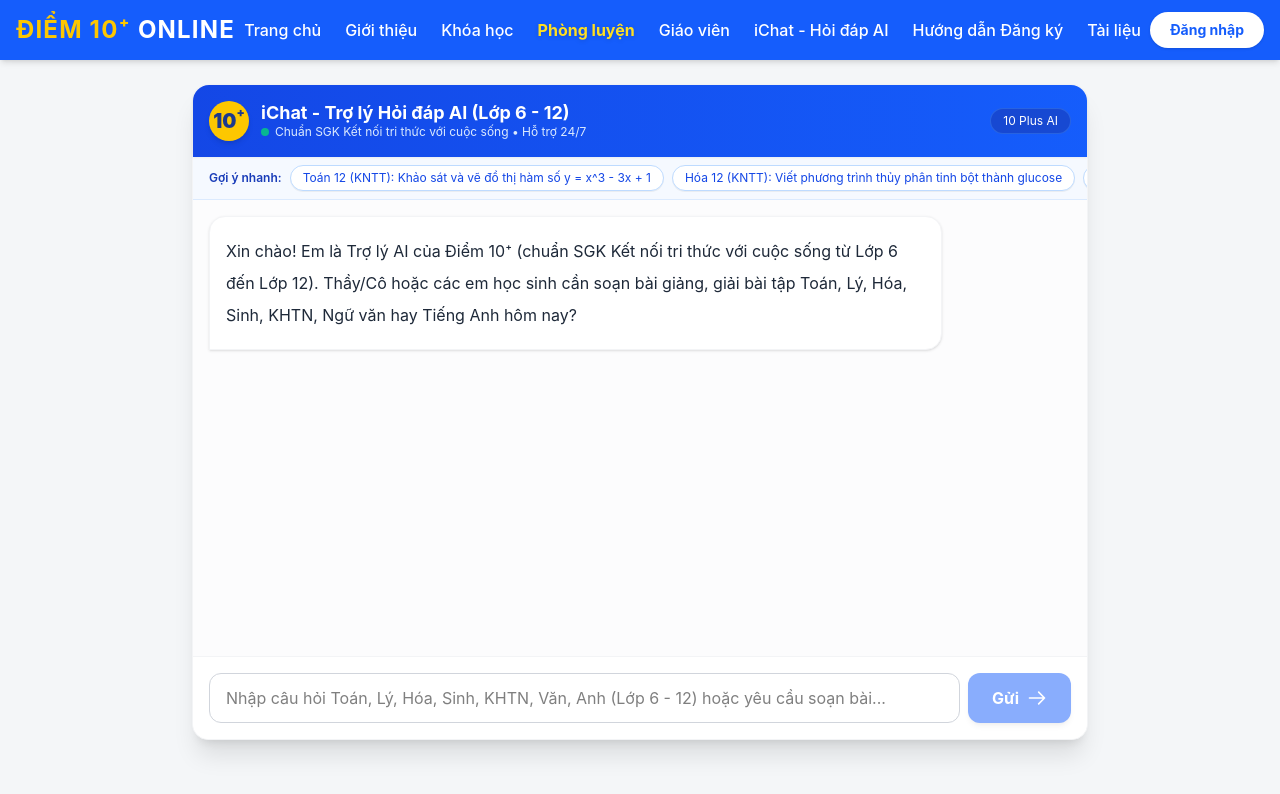
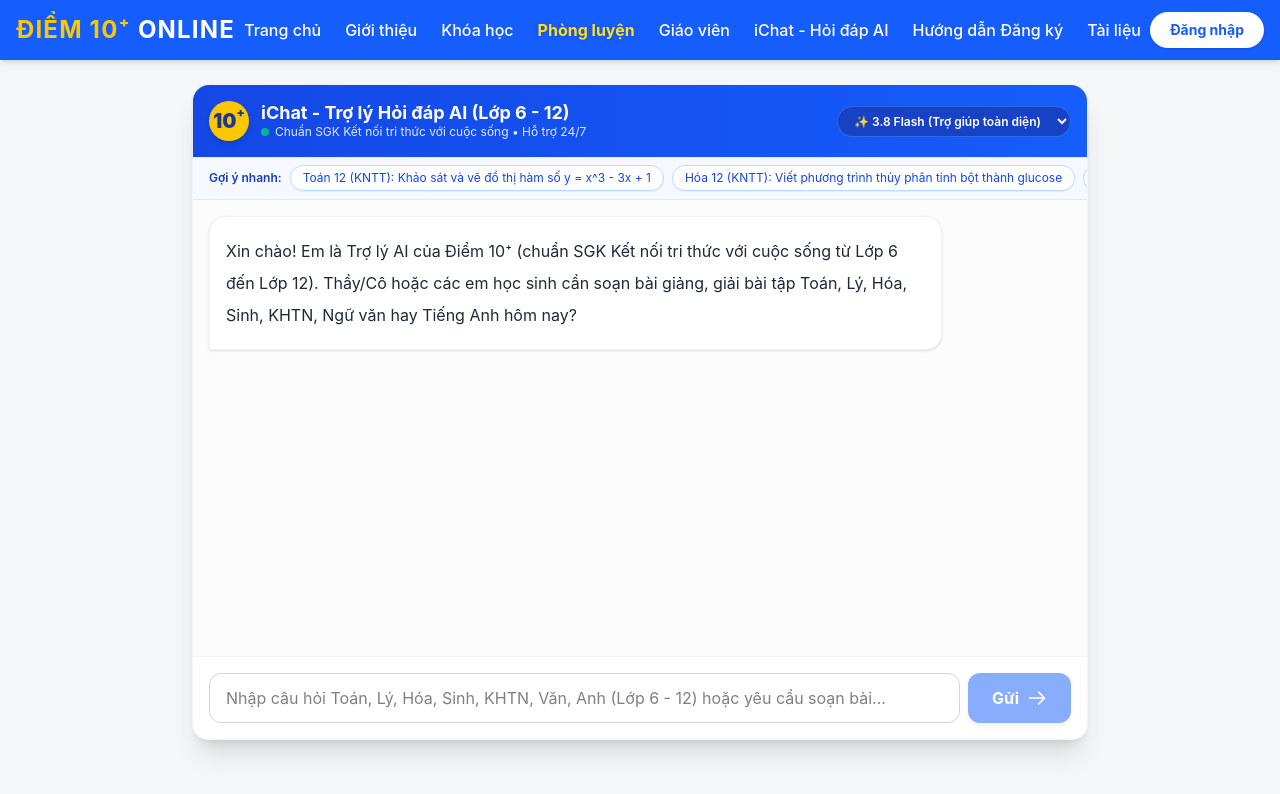
Before and after one commit to mathbanviet/d10-platform, a Next.js app in the folder apps/web/: page /ichat in a window 1280 px wide. Shown: the top 794 px of the page. Built offline with nearby package versions, Linux system fonts and the light colour scheme.

Commit message:
Tich hop menu 4 model Gemini 3.5 3.8 3.1 Pro 4 Argon va sua loi BLOCK_0

```diff
--- a/apps/web/app/api/chat/route.ts
+++ b/apps/web/app/api/chat/route.ts
@@ -46,9 +46,8 @@
 
 export async function POST(req: Request) {
   try {
-    const { message, grade } = await req.json();
+    const { message, grade, model } = await req.json();
 
-    // Thu thập tất cả các Gemini API Key có thể có và lọc bỏ trùng lặp
     const rawGeminiKeys = [
       process.env.GEMINI_API_KEY,
       process.env.GEMINI_API_KEY_4,
@@ -68,7 +67,7 @@
     if (geminiKeys.length === 0 && !deepseekKey && !openaiKey) {
       return NextResponse.json({
         reply:
-          "⚠️ Hệ thống chưa nhận được API Key trên Vercel. Thầy vui lòng kiểm tra mục Settings -> Environment Variables trên Vercel (đảm bảo đã tích chọn cả Production và Preview) rồi Redeploy nhé!",
+          "⚠️ Hệ thống chưa nhận được API Key trên Vercel. Thầy vui lòng kiểm tra mục Settings -> Environment Variables trên Vercel rồi Redeploy nhé!",
       });
     }
 
@@ -78,13 +77,15 @@
 
     const errorLogs: string[] = [];
 
-    // LỰA CHỌN 1: GOOGLE GEMINI (Tự động xoay vòng qua tất cả các Key và các Model)
+    // LỰA CHỌN 1: GOOGLE GEMINI (Hỗ trợ đầy đủ hệ sinh thái Gemini 4: 3.8 Flash, 3.5 Flash-Lite, 3.1 Pro, 4 Argon)
     if (geminiKeys.length > 0) {
-      const geminiModels = [
+      const defaultModels = [
         "gemini-3.8-flash",
         "gemini-3.5-flash-lite",
-        "gemini-2.5-flash",
+        "gemini-3.1-pro",
       ];
+      const requestedModel = typeof model === "string" && model.trim() ? model.trim() : "gemini-3.8-flash";
+      const geminiModels = Array.from(new Set([requestedModel, ...defaultModels]));
 
       for (let kIdx = 0; kIdx < geminiKeys.length; kIdx++) {
         const apiKey = geminiKeys[kIdx];
@@ -113,20 +114,19 @@
             if (geminiRes.ok && !geminiData.error) {
               const replyText =
                 geminiData?.candidates?.[0]?.content?.parts?.[0]?.text;
-              if (replyText) return NextResponse.json({ reply: replyText });
+              if (replyText) return NextResponse.json({ reply: replyText, usedModel: modelName });
             }
 
             const errMsg = geminiData?.error?.message || ("HTTP " + geminiRes.status);
             errorLogs.push("Gemini(" + modelName + "): " + errMsg);
             console.warn("Model " + modelName + " báo lỗi:", errMsg);
 
-            // Nếu Key bị báo lỗi không hợp lệ hoặc bị khóa (API_KEY_INVALID / leaked), chuyển ngay sang Key tiếp theo
+            // Chỉ chuyển sang Key tiếp theo nếu chính API Key đó không hợp lệ / bị khóa
             if (
               errMsg.includes("API_KEY_INVALID") ||
               errMsg.includes("leaked") ||
               errMsg.includes("expired") ||
-              geminiRes.status === 400 ||
-              geminiRes.status === 403
+              errMsg.includes("PERMISSION_DENIED")
             ) {
               break;
             }
--- a/apps/web/app/ichat/page.tsx
+++ b/apps/web/app/ichat/page.tsx
@@ -98,6 +98,7 @@
   ]);
   const [input, setInput] = useState("");
   const [loading, setLoading] = useState(false);
+  const [selectedModel, setSelectedModel] = useState("gemini-3.8-flash");
   const [, setKatexTick] = useState(0);
   const messagesEndRef = useRef<HTMLDivElement>(null);
 
@@ -1103,7 +1104,7 @@
     );
 
     processed = processed.replace(
-      /(?:\\(?:text|mathrm|ce)\{[^{}]+\}|\\(?:d?frac)\{[^{}]+\}\{[^{}]+\}|\\sqrt\{[^{}]+\}|\b[A-Z][a-z]?(?:_\{?\d+\}?|\^\{?[0-9+\-]+\}?)+)+/g,
+      /(?:\\(?:text|mathrm|ce)\{[^{}]+\}(?:_\{?[0-9a-zA-Z+\-]+\}?|\^\{?[0-9a-zA-Z+\-°]+\}?)*|\\(?:d?frac)\{[^{}]+\}\{[^{}]+\}|\\sqrt(?:\[[^\]\n]+\])?\{[^{}]+\}|(?:[A-Z][a-z]?(?:_\{?[0-9a-zA-Z+\-]+\}?|\^\{?[0-9a-zA-Z+\-°]+\}?)+)+)+/g,
       (match) => {
         if (match.includes("@@@")) return match;
         return saveBlock(renderMath(match, false));
@@ -1250,7 +1251,7 @@
       const res = await fetch("/api/chat", {
         method: "POST",
         headers: { "Content-Type": "application/json" },
-        body: JSON.stringify({ message: userMsg, grade: savedGrade }),
+        body: JSON.stringify({ message: userMsg, grade: savedGrade, model: selectedModel }),
       });
       const data = await res.json();
 
@@ -1294,9 +1295,19 @@
               </p>
             </div>
           </div>
-          <span className="bg-blue-800/60 text-xs px-3 py-1 rounded-full border border-blue-400/30">
-            10 Plus AI
-          </span>
+          <div className="flex items-center gap-2">
+            <select
+              value={selectedModel}
+              onChange={(e) => setSelectedModel(e.target.value)}
+              title="Chọn cấp độ tư duy Gemini"
+              className="bg-blue-800/80 hover:bg-blue-900 text-white text-xs font-semibold px-3 py-1.5 rounded-full border border-blue-400/40 focus:outline-none cursor-pointer"
+            >
+              <option value="gemini-3.5-flash-lite">⚡ 3.5 Flash-Lite (Nhanh nhất)</option>
+              <option value="gemini-3.8-flash">✨ 3.8 Flash (Trợ giúp toàn diện)</option>
+              <option value="gemini-3.1-pro">🧠 3.1 Pro (Suy luận nâng cao)</option>
+              <option value="gemini-4-argon">🚀 4 Argon (Nhiệm vụ phức tạp)</option>
+            </select>
+          </div>
         </div>
 
         {/* THANH GỢI Ý NHANH CÁC MÔN HỌC */}
```
